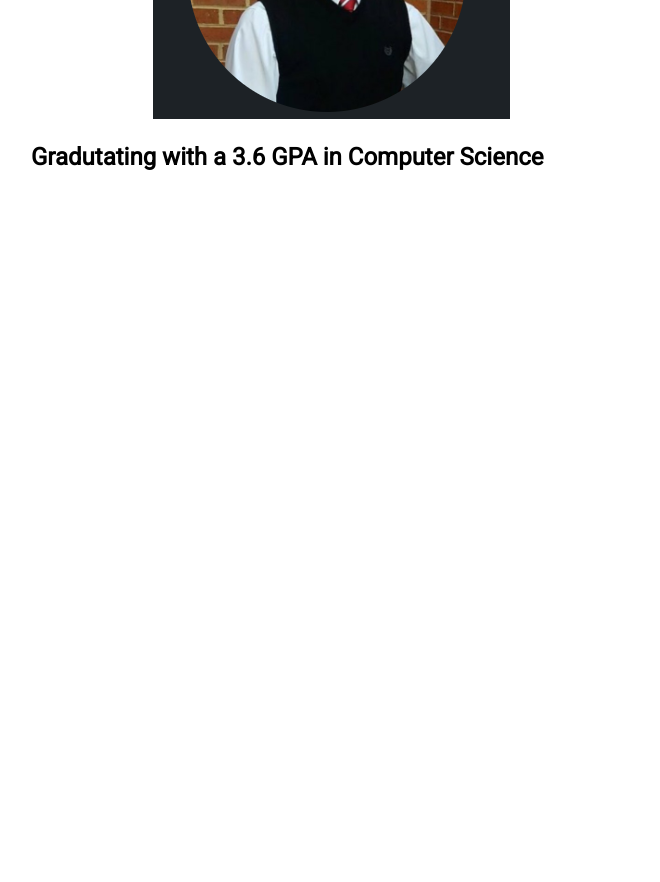
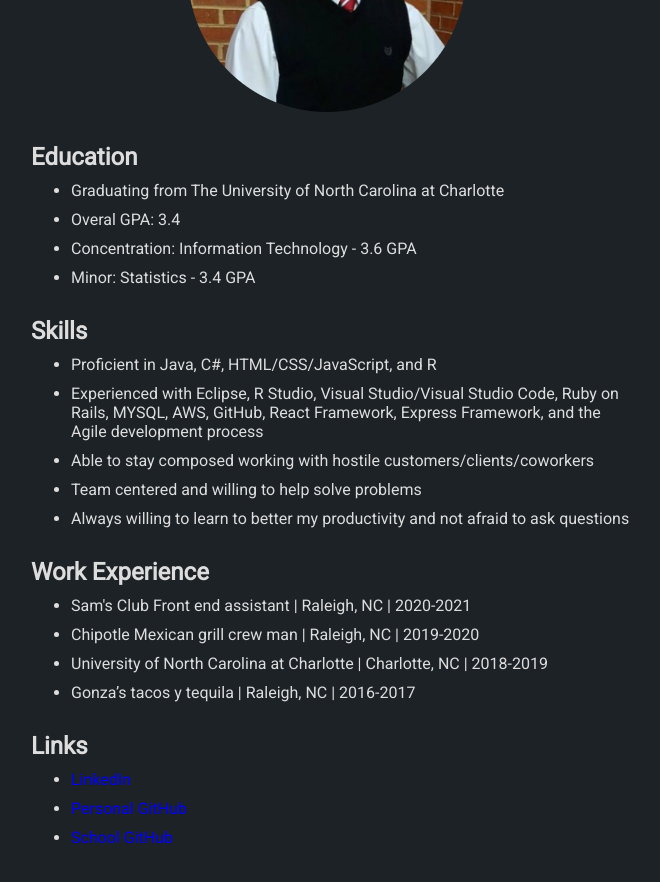
Before and after one commit to ryanfritzc/reactResume, a React (Create React App) app in the folder react-resume/: page / in a window 1280 px wide. Shown: the part 400-1282 px from the top of the page, without its empty margins (309-969 px from the left). Before the commit the page ends 800 px from the top, so only its background shows below. Built offline with nearby package versions, Linux system fonts and the light colour scheme.

Commit message:
Finished inputing the main resume aspect on the home page and did some work on the styling

```diff
--- a/react-resume/data/projectDB.json
+++ b/react-resume/data/projectDB.json
@@ -17,12 +17,6 @@
       "body": "this is the test",
       "author": "ryan",
       "id": 3
-      },
-      {
-        "title": "hello history",
-        "body": "lorem lipsum",
-        "author": "ryan",
-        "id": 6
     }
   ]
 }
--- a/react-resume/src/HiddenAdd.js
+++ b/react-resume/src/HiddenAdd.js
@@ -21,7 +21,7 @@ const HiddenAdd = () => {
         }).then(() =>{
             console.log('new blog added');
             setIsPending(false);
-            history.push('/')
+            history.push('./Projects')
         });
 
     }
--- a/react-resume/src/Home.js
+++ b/react-resume/src/Home.js
@@ -9,7 +9,39 @@ const Home = () => {
             <img src={require('./goodLookin.PNG').default} />
             <br/>
             <div>
-                <h2>Gradutating with a 3.6 GPA in Computer Science</h2>
+                <h2>Education</h2>
+                <ul>
+                    <li>Graduating from The University of North Carolina at Charlotte</li>
+                    <li>Overal GPA: 3.4</li>
+                    <li>Concentration: Information Technology - 3.6 GPA</li>
+                    <li>Minor: Statistics - 3.4 GPA</li>
+                </ul>
+                <h2>Skills</h2>
+                <ul>
+                    <li>Proficient in Java, C#, HTML/CSS/JavaScript, and R</li>
+                    <li>Experienced with Eclipse, R Studio, Visual Studio/Visual Studio Code,
+                        Ruby on Rails, MYSQL, AWS, GitHub, React Framework, Express Framework,
+                        and the Agile development process
+                    </li>
+                    <li>Able to stay composed working with hostile customers/clients/coworkers</li>
+                    <li>Team centered and willing to help solve problems</li>
+                    <li>Always willing to learn to better my productivity and not afraid to ask questions</li>
+                </ul>
+                <h2>Work Experience</h2>
+                <ul>
+                    <li>Sam's Club Front end assistant | Raleigh, NC | 2020-2021</li>
+                    <li>Chipotle Mexican grill crew man | Raleigh, NC | 2019-2020</li>
+                    <li>University of North Carolina at Charlotte | Charlotte, NC | 2018-2019</li>
+                    <li>Gonza’s tacos y tequila | Raleigh, NC | 2016-2017</li>
+                </ul>
+                <h2>Links</h2>
+                <ul>
+                    <li><a href="https://www.linkedin.com/in/ryan-fritz-60772814a/">LinkedIn</a></li>
+                    <li><a href="https://github.com/ryanfritzc">Personal GitHub</a></li>
+                    <li><a href="https://github.com/rfritz2-uncc">School GitHub</a></li>
+
+                </ul>
+
             </div>
         </div>
 
--- a/react-resume/src/ProjectDetails.js
+++ b/react-resume/src/ProjectDetails.js
@@ -10,7 +10,7 @@ const ProjectDetails = () => {
         fetch('http://localhost:8000/blogs/' + blog.id, {
             method: 'DELETE'
         }).then(() => {
-            history.push('/');
+            history.push('/Projects');
         })
 
     }
--- a/react-resume/src/ProjectList.js
+++ b/react-resume/src/ProjectList.js
@@ -4,7 +4,7 @@ const ProjectList = ({blogs,title}) => {
 
     return (
         <div className = "blog-list">
-            <h2>{title}</h2>
+            <h2 id="blog-list-h2">{title}</h2>
             {blogs.map((blog)=> (
                 <div className="blog-preview" key={blog.id}>
                     <Link to={`/blogs/${blog.id}`}>
--- a/react-resume/src/index.css
+++ b/react-resume/src/index.css
@@ -3,6 +3,8 @@
 *{
   margin: 0;
   font-family: "Roboto";
+  background-color: #1d2226;
+  color: #ddd;
 
 }
 p{
@@ -24,7 +26,7 @@ p{
 }
 .navbar p{
   padding-right: 4em;
-  color: black;
+  color: #ddd;
 }
 .navbar .links{
   margin-left: auto;
@@ -45,6 +47,7 @@ p{
   margin: 40px auto;
   padding: 20px;
 }
+
 /*home bio*/
 .home-bio{
   text-align: center;
@@ -52,25 +55,40 @@ p{
 .home-bio h2{
   text-align: left;
   padding-top: 20px;
+  padding-bottom: 10px;
 }
-
+.home-bio li{
+  text-align: left;
+  padding-bottom: 10px;
+}
+.home-bio a {
+  text-decoration: none;
+  color: blue;
+}
 
 /*blog preview*/
 .blog-preview{
   padding: 10px 16px;
+  padding-top: 15px;
   margin: 20px 0;
-  border-bottom: 1px solid #fafafa;
+  border-bottom: 1px solid #ddd;
+
 }
 .blog-preview:hover{
-  box-shadow: 1px 3px 5px rgba(0, 0, 0, 0.1);
+  box-shadow: 3px 5px 7px rgba(0, 0, 0, 0.1);
 }
 .blog-preview h2{
-  font-size: 20px;
-  color: red;
+  font-size: 25px;
+  color: #ddd;
   margin-bottom: 8px;
 }
 .blog-preview a{
   text-decoration: none;
+  color:#ddd;
+}
+#blog-list-h2{
+  color:red;
+  font-size: 40px;
 }
 
 /*Blog details page*/
```
Lines whose indentation alone changed are shown as unchanged.
